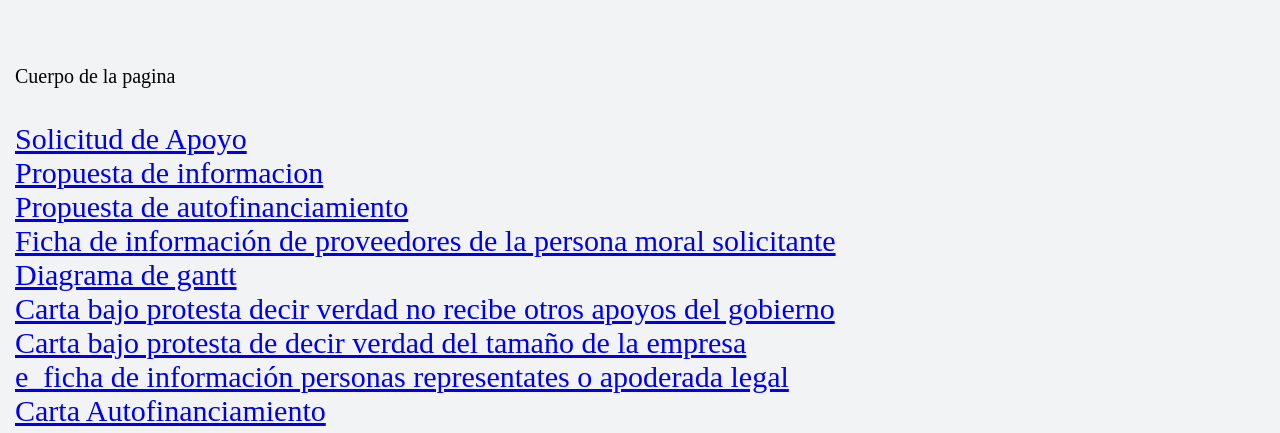
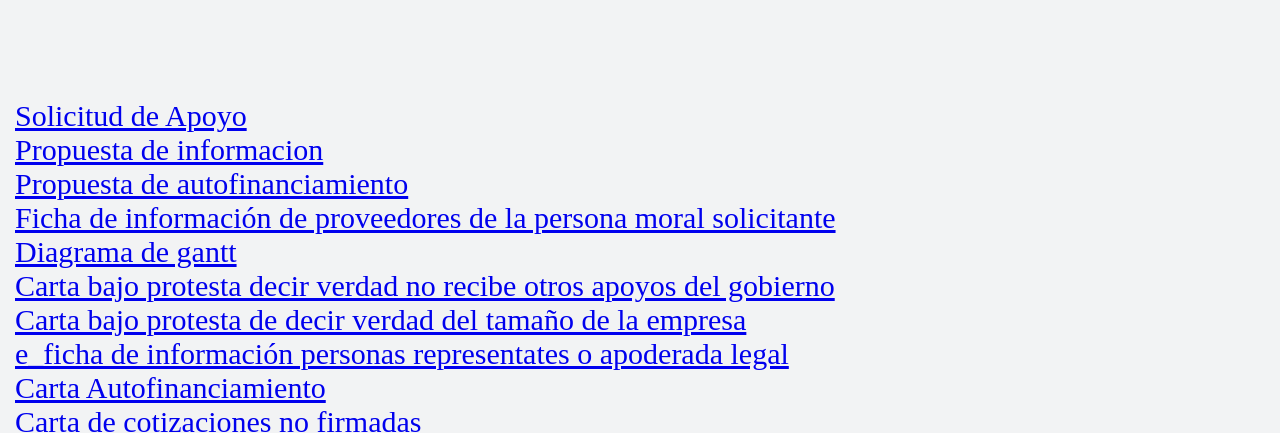
Before and after one commit to ZeroHero2/EmpresaH-F, a plain HTML site: page Empresa_Software/Prosoft.html in a window 1280 px wide. Shown: the part 330-763 px from the top of the page. Drawn offline with Linux system fonts and the light colour scheme.

Commit message:
Update Prosoft.html

```diff
--- a/Empresa_Software/Prosoft.html
+++ b/Empresa_Software/Prosoft.html
@@ -25,7 +25,7 @@
 			<div class="texto">
 	<h1>Documentacion de Prosoft</h1>
 
-	<p>Cuerpo de la pagina</p>
+
 	<a href="Solicitud de Apoyo.pdf" target="_blank"> Solicitud de Apoyo</a>
 	<a href="Propuesta de informacion.pdf" target="_blank"> Propuesta de informacion</a>
 	<a href="Propuesta de autofinanciamiento.pdf" target="_blank"> Propuesta de autofinanciamiento</a>
```
